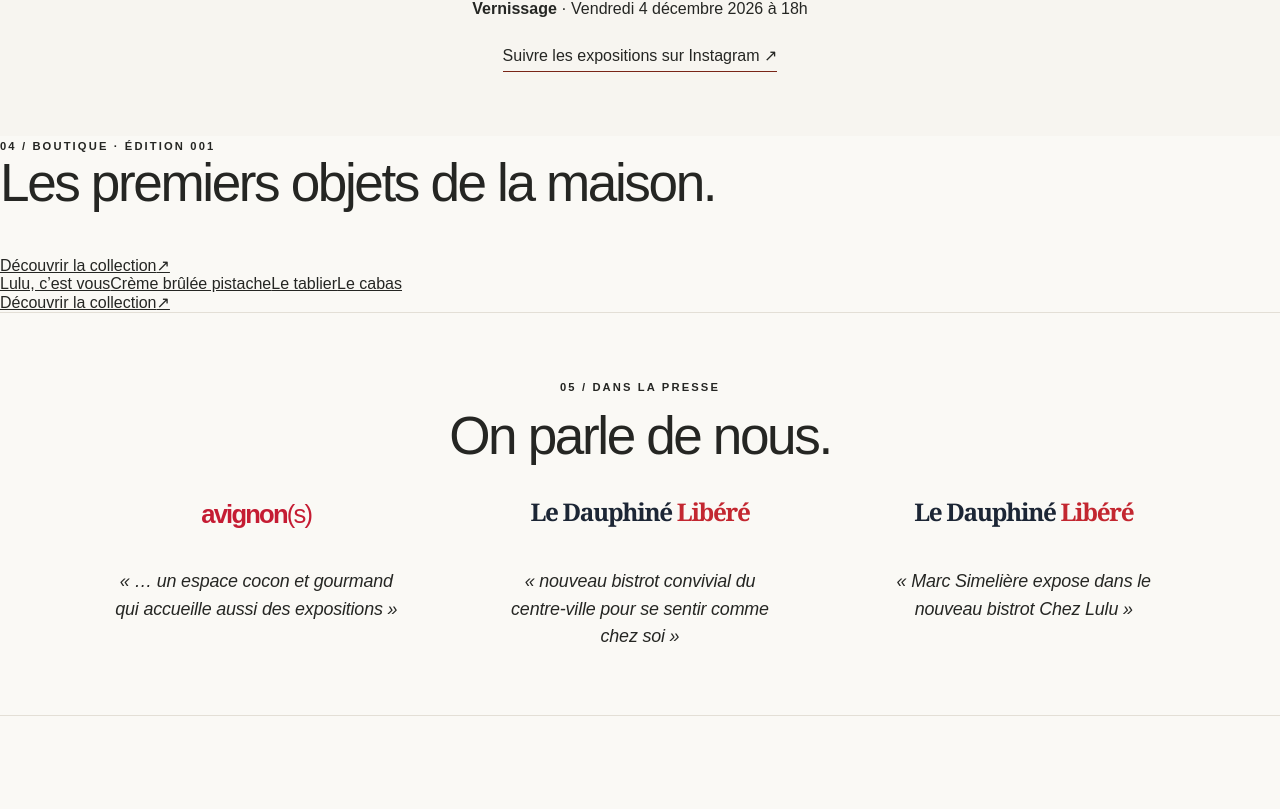
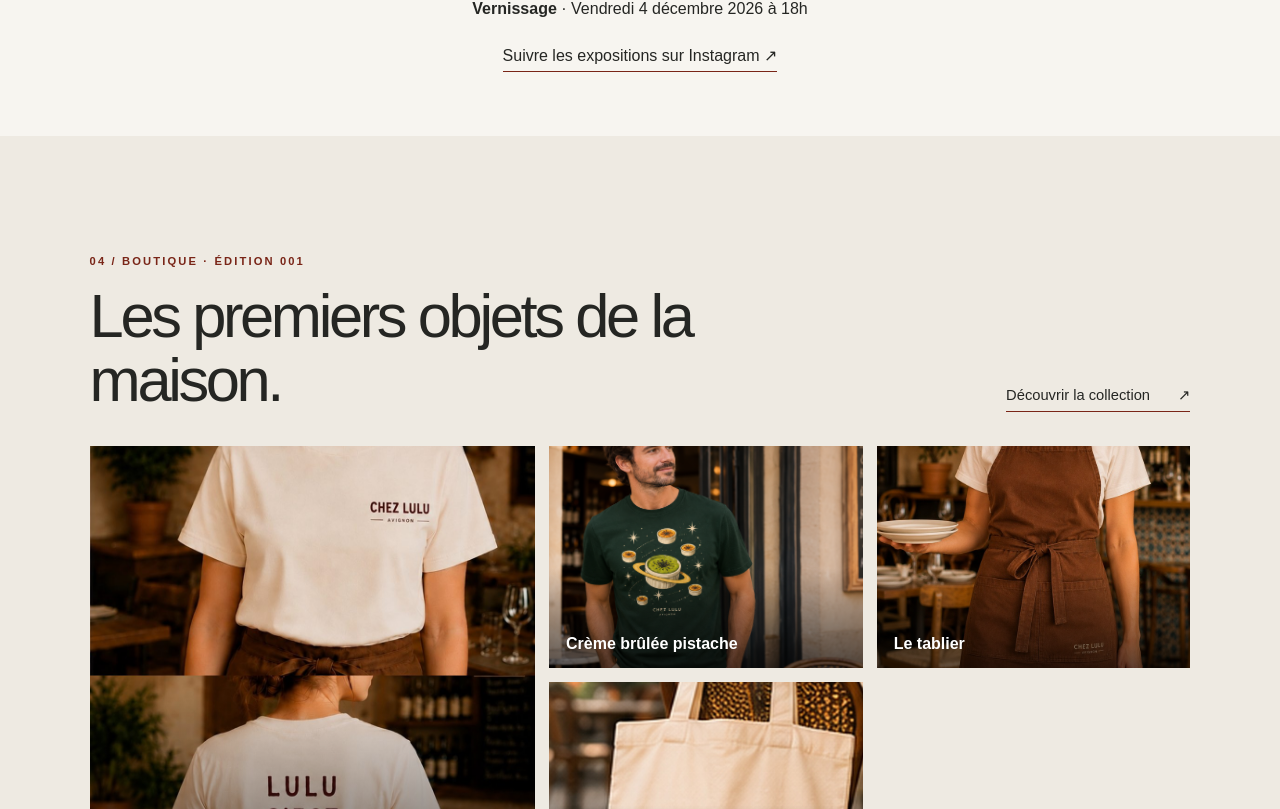
Before and after one commit to lambada46/chez-lulu-site, a Next.js app: page / in a window 1280 px wide. Shown: the part 2631-3440 px from the top of the page. Built offline with nearby package versions, Linux system fonts and the light colour scheme.

Commit message:
Style photo-led home boutique feature and accessible Instagram footer icon

```diff
--- a/app/style.css
+++ b/app/style.css
@@ -698,3 +698,26 @@ footer a { color: inherit; text-underline-offset: 4px; }
 .boutiqueProductInfo{margin:14px 0 16px}
 .boutiqueProductInfo h2,.boutiquePage h1{font-family:Arial,Helvetica,sans-serif}
 @media(max-width:850px){.boutiqueMasthead h1{margin-bottom:29px}.boutiqueMasthead .boutiqueEdition{font-size:.7rem;letter-spacing:.12em}}
+
+
+/* Collection 001 – editorial, photo-led home teaser */
+.shopPreview{padding:clamp(68px,9vw,124px) 7%;background:#eeeae2;overflow:hidden}
+.shopPreviewHeader{display:flex;align-items:end;justify-content:space-between;gap:28px;margin-bottom:34px}
+.shopPreviewHeader h2{max-width:670px;font-weight:400;letter-spacing:-.055em;font-size:clamp(2.5rem,4.8vw,5.4rem);line-height:1.04;margin:15px 0 0}
+.shopPreviewHeader .eyebrow{color:var(--accent)}
+.shopPreviewLink,.shopPreviewMobileLink{text-decoration:none;border-bottom:1px solid var(--accent);padding-bottom:8px;font-size:.92rem;display:inline-flex;align-items:center;gap:28px;white-space:nowrap}
+.shopPreviewLink:hover,.shopPreviewMobileLink:hover{color:var(--accent)}
+.shopPreviewGallery{display:grid;grid-template-columns:1.42fr 1fr 1fr;grid-template-rows:repeat(2,minmax(0,1fr));gap:14px;aspect-ratio:2.4 / 1}
+.shopPreviewItem{position:relative;display:block;overflow:hidden;background:#d4c7b6;min-height:0}
+.shopPreviewItem:first-child{grid-row:span 2}
+.shopPreviewItem img{object-fit:cover;transition:transform .5s ease}
+.shopPreviewItem:hover img{transform:scale(1.055)}
+.shopPreviewItem::after{content:"";position:absolute;inset:55% 0 0;background:linear-gradient(transparent,rgba(0,0,0,.6))}
+.shopPreviewItemLabel{position:absolute;bottom:15px;left:17px;right:10px;color:white;z-index:1;font-size:clamp(.78rem,1.25vw,1rem);font-weight:600}
+.shopPreviewItem:first-child .shopPreviewItemLabel{font-size:clamp(1.05rem,1.7vw,1.5rem);bottom:25px;left:24px}
+.shopPreviewMobileLink{display:none}
+footer a[aria-label="Chez Lulu sur Instagram"]{display:inline-flex;align-items:center;justify-content:center;min-width:44px;min-height:44px;border-radius:50%;transition:color .2s}
+footer a[aria-label="Chez Lulu sur Instagram"]:hover{color:#efc9bd}
+footer a[aria-label="Chez Lulu sur Instagram"]:focus-visible{outline:2px solid currentColor;outline-offset:4px}
+@media(max-width:980px){.shopPreviewGallery{grid-template-columns:1.4fr 1fr;grid-template-rows:repeat(3,minmax(0,1fr));aspect-ratio:1.4/1}.shopPreviewItem:first-child{grid-row:span 3}.shopPreviewItem:last-child{display:none}}
+@media(max-width:680px){.shopPreview{padding:65px 0 66px}.shopPreviewHeader{padding:0 6%;margin-bottom:25px}.shopPreviewHeader h2{font-size:clamp(2.45rem,10vw,3.5rem);max-width:12ch}.shopPreviewLink{display:none}.shopPreviewGallery{display:flex;gap:12px;overflow-x:auto;scroll-snap-type:x mandatory;scroll-padding:6%;padding:0 6% 12px;aspect-ratio:auto;scrollbar-width:thin}.shopPreviewItem,.shopPreviewItem:first-child,.shopPreviewItem:last-child{display:block;flex:0 0 72%;height:auto;aspect-ratio:4/5;scroll-snap-align:start}.shopPreviewMobileLink{margin:23px 6% 0;display:inline-flex}}
```
